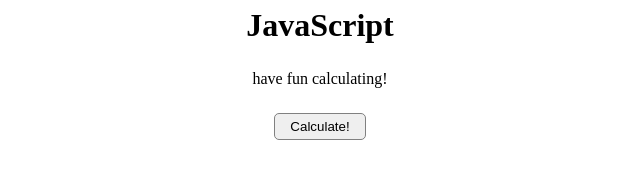
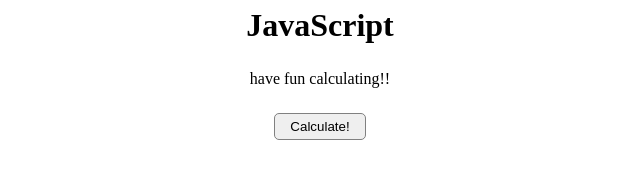
Before and after one commit to Okolie-Samuel/simple-js-calculator, a plain HTML site: page index.html in a window 1280 px wide. Shown: the part 121-300 px from the top of the page, 320-960 px from the left. Drawn offline with Linux system fonts and the light colour scheme.

Commit message:
first commit

```diff
--- a/index.html
+++ b/index.html
@@ -9,7 +9,7 @@
   </head>
   <body>
     <h1>JavaScript</h1>
-    <p>have fun calculating!</p>
+    <p>have fun calculating!!</p>
     <button onclick="simpleCalculator()">Calculate!</button>
     <script src="js/script.js"></script>
   </body>
```
